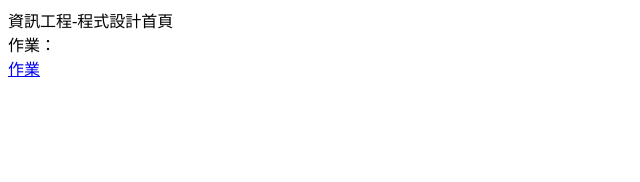
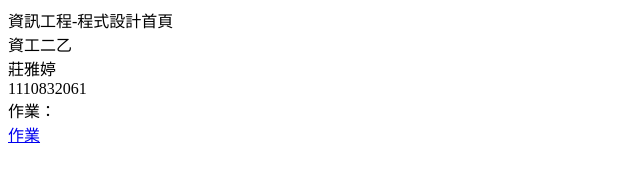
Before and after one commit to maggie-zhuang/-01, a plain HTML site: page index.html in a window 1280 px wide. Shown: the whole page, without its empty margins (0-640 px from the left). Drawn offline with Linux system fonts and the light colour scheme.

Commit message:
加要求

```diff
--- a/index.html
+++ b/index.html
@@ -6,6 +6,9 @@
 </head>
 <body>
 	資訊工程-程式設計首頁<br>
+	資工二乙<br>
+	莊雅婷<br>
+	1110832061<br>
 	作業：<br>
 	<a href="homework/hw01.html">作業</a>
 </body>
```
